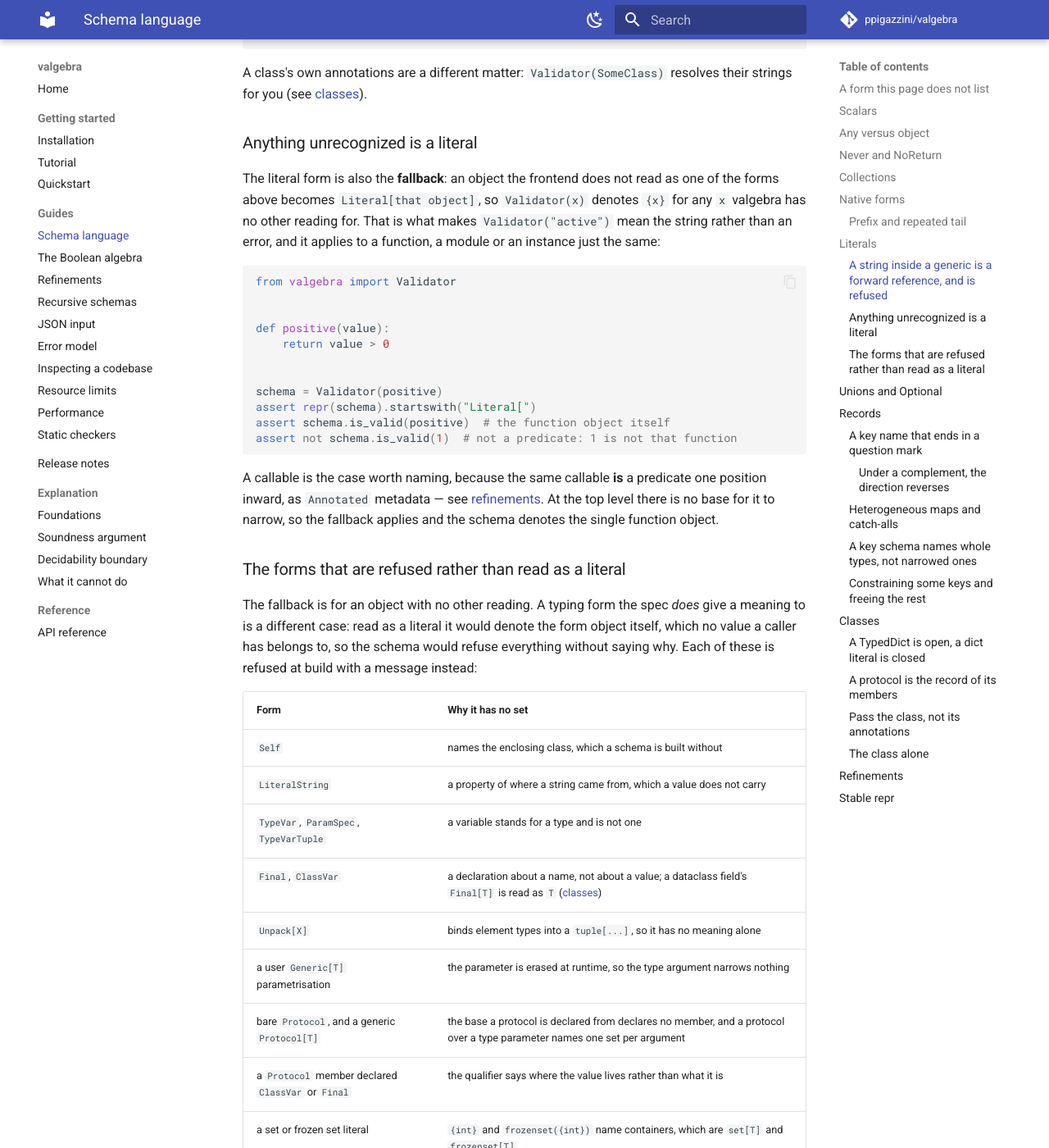
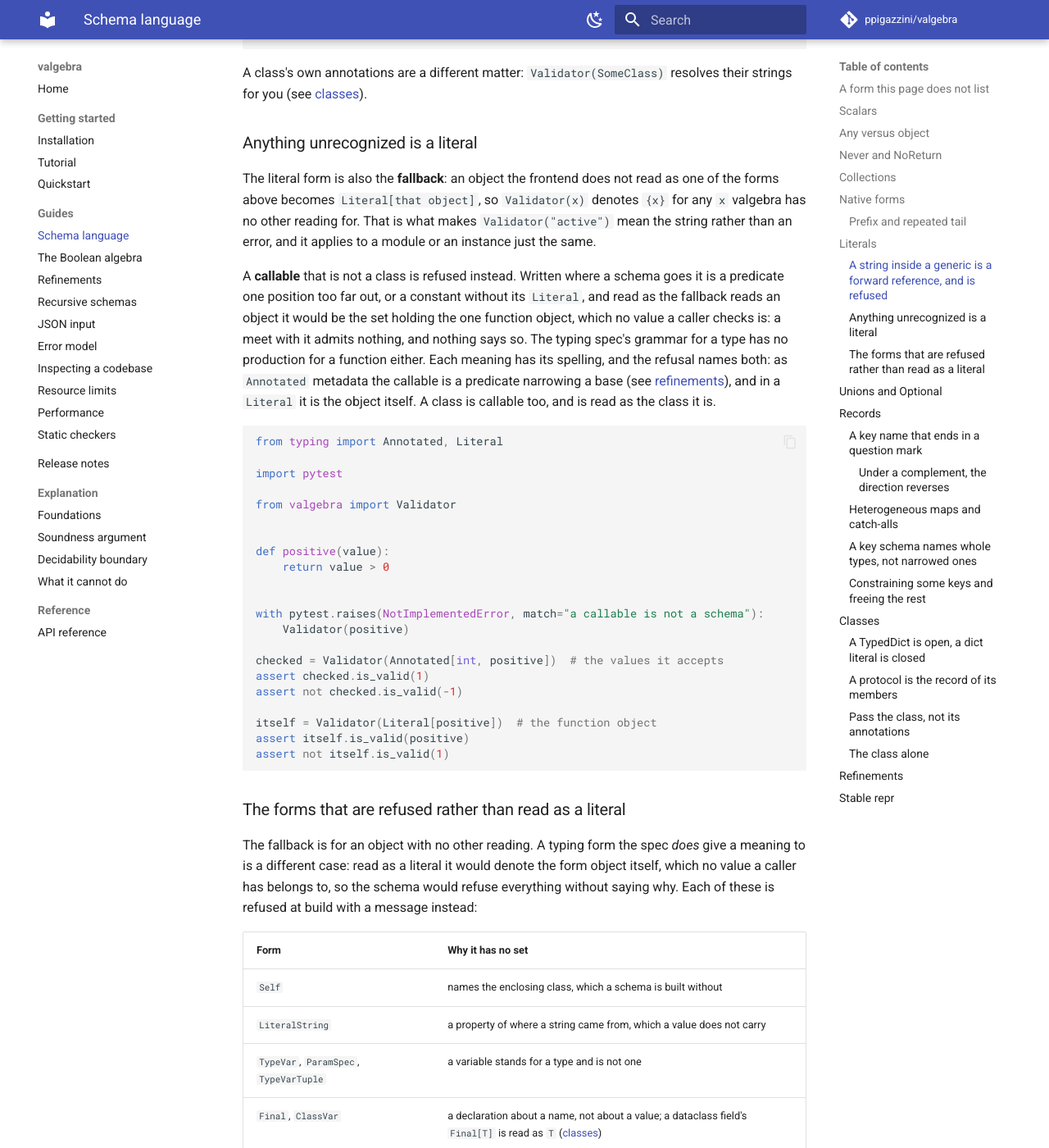
Before and after one commit to ppigazzini/valgebra, an MkDocs documentation site: the page built from docs/03-schema-language.md, in a window 1280 px wide and 1400 px high, scrolled down 6302 px. Shown: the whole window at 82% size. Built offline with MkDocs 1.6.1 and Material for MkDocs 9.7.7, drawn with Linux system fonts in a browser that asks for light colours; comment, search, counter and statistics services are not loaded.

Commit message:
fix: a callable where a schema goes is refused
A function, a bound method, a partial or an object defining __call__,
written where a schema is read, was the constant it is: Validator(fn)
denoted the set holding that one object, and intersection(Record, check),
meant to narrow the record by the check, was a meet with no member that the
decisions leave undecided, so nothing said so. The typing spec's grammar for
a type has no production for a function. The frontend refuses one at the
top, in a list or dict literal, as a type argument and as a union member,
with a NotImplementedError naming the two spellings that read it:
Annotated[T, fn] for the values of T it accepts, and Literal[fn] for the
object itself.

A Literal reads its arguments through build_constant, which interns a
callable and counts it as a leaf without a descent of its own: a second
caller of the guard's entry cost every descent its inlining. TypedDict,
NamedTuple and the special forms keep the refusals they carry. Annotated
metadata reads a callable as a predicate, and a class is read as the class
it is.

````diff
--- a/docs/03-schema-language.md
+++ b/docs/03-schema-language.md
@@ -284,9 +284,25 @@ The literal form is also the **fallback**: an object the frontend does not read
 as one of the forms above becomes `Literal[that object]`, so `Validator(x)`
 denotes `{x}` for any `x` valgebra has no other reading for. That is what makes
 `Validator("active")` mean the string rather than an error, and it applies to a
-function, a module or an instance just the same:
+module or an instance just the same.
+
+A **callable** that is not a class is refused instead. Written where a schema
+goes it is a predicate one position too far out, or a constant without its
+`Literal`, and read as the fallback reads an object it would be the set holding
+the one function object, which no value a caller checks is: a meet with it
+admits nothing, and nothing says so. The typing spec's grammar for a type has
+no production for a function either. Each meaning has its spelling, and the
+refusal names both: as `Annotated` metadata the callable is a predicate
+narrowing a base (see
+[refinements](05-refinements.md#a-bare-callable-is-metadata-only)), and in a
+`Literal` it is the object itself. A class is callable too, and is read as the
+class it is.
 
 ```python
+from typing import Annotated, Literal
+
+import pytest
+
 from valgebra import Validator
 
 
@@ -294,17 +310,17 @@ def positive(value):
     return value > 0
 
 
-schema = Validator(positive)
-assert repr(schema).startswith("Literal[")
-assert schema.is_valid(positive)  # the function object itself
-assert not schema.is_valid(1)  # not a predicate: 1 is not that function
+with pytest.raises(NotImplementedError, match="a callable is not a schema"):
+    Validator(positive)
+
+checked = Validator(Annotated[int, positive])  # the values it accepts
+assert checked.is_valid(1)
+assert not checked.is_valid(-1)
+
+itself = Validator(Literal[positive])  # the function object
+assert itself.is_valid(positive)
+assert not itself.is_valid(1)
 ```
-
-A callable is the case worth naming, because the same callable **is** a
-predicate one position inward, as `Annotated` metadata — see
-[refinements](05-refinements.md#a-bare-callable-is-metadata-only). At the top
-level there is no base for it to narrow, so the fallback applies and the schema
-denotes the single function object.
 
 ### The forms that are refused rather than read as a literal
 
````
Also changed, not shown: CHANGELOG.md (+14 -0 lines), docs/05-refinements.md (+12 -14 lines), docs/dev/03-frontend.md (+18 -0 lines), 5 other files.
